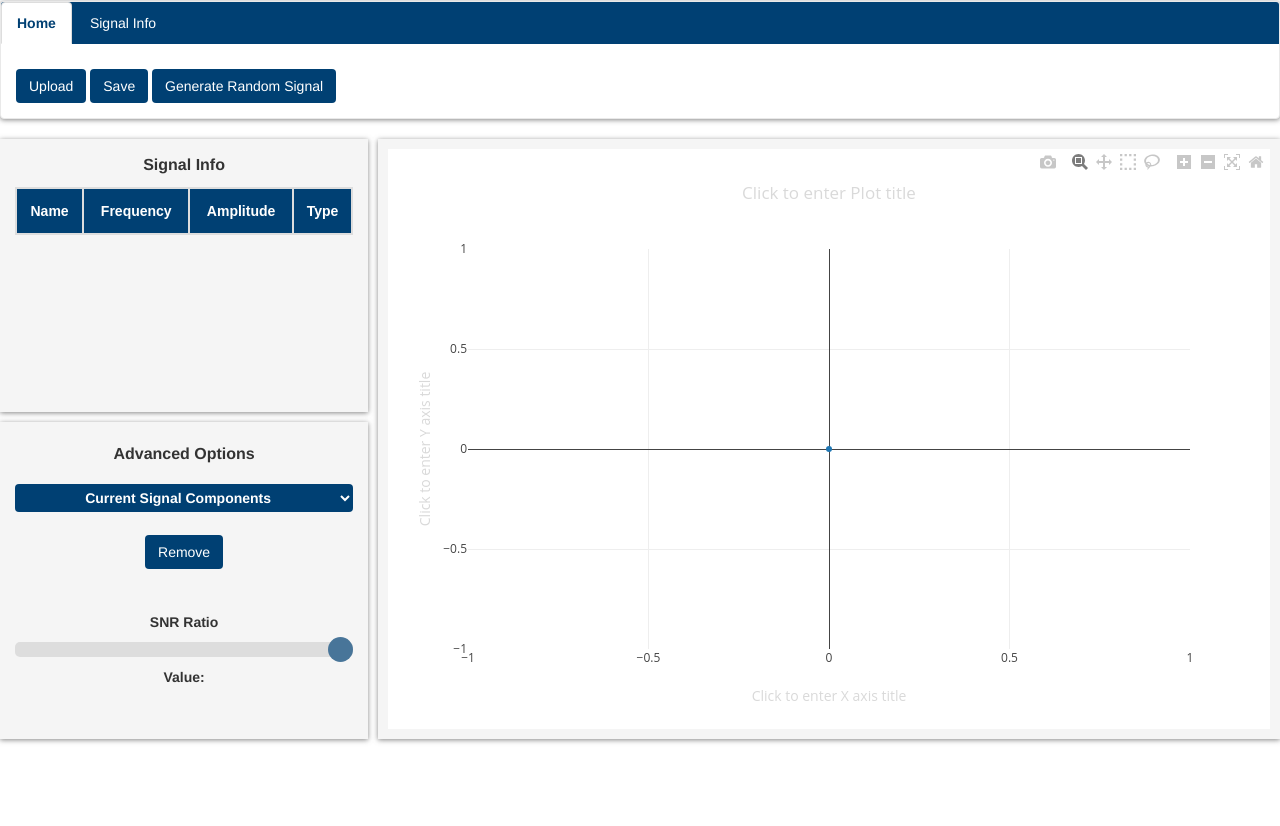
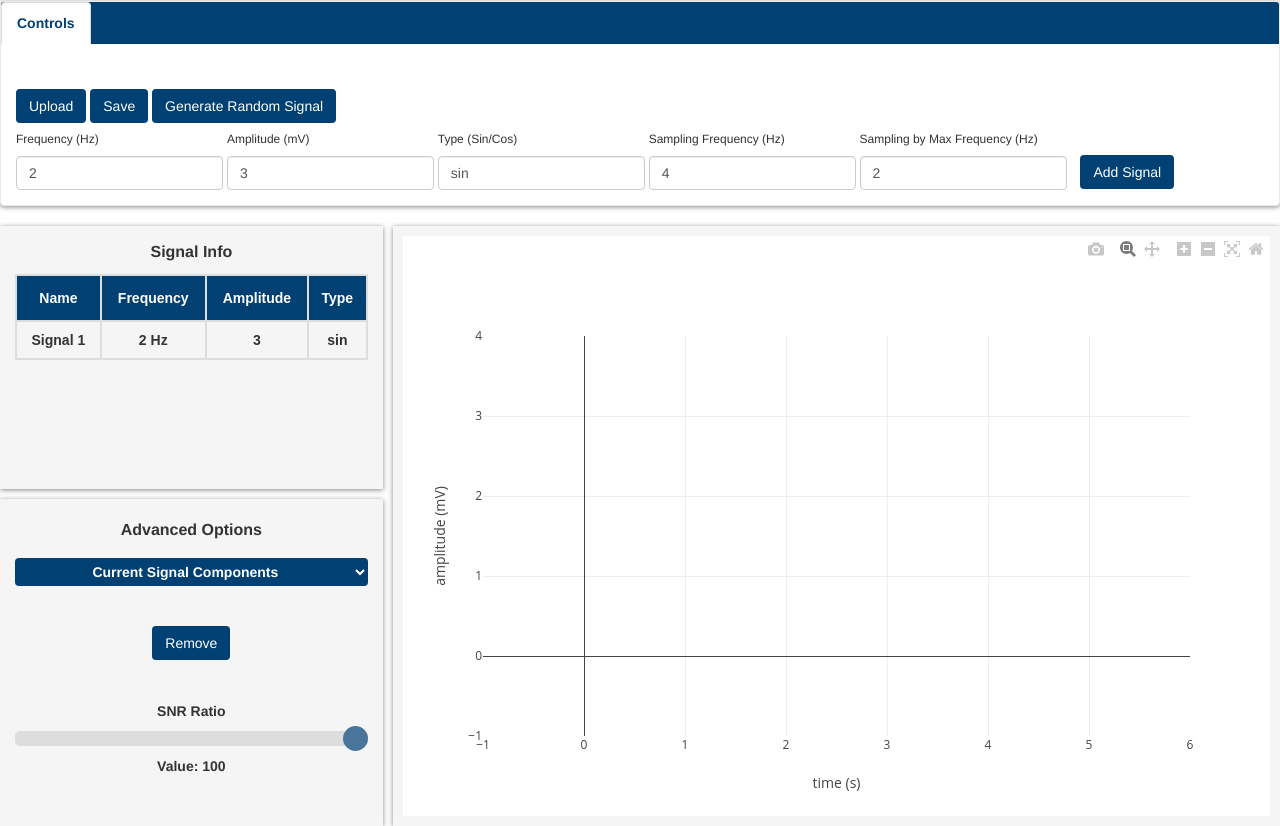
Before and after one commit to 1brahimmohamed/DSP_Task1_Team10, a Flask app: page / in a window 1280 px wide. Shown: the part 40-866 px from the top of the page. Before the commit the page ends 783 px from the top, so only its background shows below. Run offline with Flask 2, Linux system fonts and the light colour scheme; data that the repository does not hold is empty; some libraries are stand-ins or nearby versions.

Commit message:
remove the second tab

```diff
--- a/app.py
+++ b/app.py
@@ -81,7 +81,7 @@
     signal_amp_values = [float(x) for x in request.form.getlist('values[]')]
 
     # get signal type (sin or cos) from request
-    sampling_frequency = int(request.values['samplingFrequency'])
+    sampling_frequency = float(request.values['samplingFrequency'])
 
     # sample the signal
     sampled_time_values, sampled_signal_values = sample(time_values, signal_amp_values, sampling_frequency)
@@ -152,6 +152,7 @@
 
     # get A factor as SNR = signal power/ A * noise power
     # signal power = signal values ^2, noise power = noise values ^2
+    # SNR = Power(Signal)/A*Power(Noise)
     a_factor = (np.mean(signal_np**2)) / (signal_to_noise_ratio * np.mean(np.square(initial_noise)))
 
     final_noise = a_factor * initial_noise          # the signal according to the SNR
--- a/static/css/style.css
+++ b/static/css/style.css
@@ -25,7 +25,7 @@
     text-decoration: none;
     border: 0;
     opacity: 1;
-    margin-top: 10px;
+    margin-top: 3rem;
 }
 
 .btn:hover {
--- a/static/js/Generate Signal.js
+++ b/static/js/Generate Signal.js
@@ -65,7 +65,7 @@
          * **/
         this.config = {
             responsive: true,
-            editable: true,
+            editable: false,
             displaylogo: false
         };
 
@@ -98,7 +98,9 @@
     constructNewSignal(amplitude, frequency, type = 'sin') {
 
         /**  setting the coming value to this signal **/
-        this.freq = frequency;
+        if (frequency > this.freq)
+            this.freq = frequency;
+
         this.amp = amplitude;
         this.type = type;
 
@@ -136,7 +138,8 @@
                 x: xData,
                 y: yData,
                 mode: "lines",
-                type: "scatter"
+                type: "scatter",
+                freq: frequency
             }
         ];
     }
@@ -182,7 +185,12 @@
                 x: sampledX,
                 y: sampledY,
                 type: "line",
-                mode: 'markers'
+                mode: 'markers',
+                line: {
+                    color: '#008a09',
+                    width: 10
+                }
+
             }
         ]
     }
@@ -237,7 +245,7 @@
     }
 
     deleteSignal(signalName) {
-        /**  get the deleted signal fro the list   **/
+        /**  get the deleted signal from the list   **/
         let deleted = this.signalsList[signalName]
 
         /**   new values to store the response of server  **/
@@ -373,7 +381,7 @@
         /** set the plot name of the signals **/
         this.reconstructedData[0].name = 'Reconstructed'
         this.sampledData[0].name = 'Sampled'
-        this.noiseData[0].name = 'Signal with Noise'
+        this.noiseData[0].name = 'Signal'
 
         let data = []
 
@@ -455,7 +463,7 @@
         this.data[0].y = values;
 
         /**  add the signal data to the list of the signals   **/
-        this.signalsList[`Signals ${this.signalsCount}`] = [
+        this.signalsList[`Signal${this.signalsCount}`] = [
             {
                 x: this.data[0].x,
                 y: this.data[0].y,
@@ -469,7 +477,7 @@
 
         let csv = []        // create object 'csv' to store signal values
         for (let i = 0; i < x.length; ++i) {
-            csv.push([x[i], y[i]])
+            csv.push([x[i], y[i]],)
         }
         /**  object returned to be converted to CSV   **/
         return csv
--- a/static/js/Page Driver.js
+++ b/static/js/Page Driver.js
@@ -1,49 +1,8 @@
-/**************************************************************************************
- *                                  Upper Bar Handler
- **************************************************************************************/
-
-let homeTab = document.getElementById('home-tab'),
-    reconstructionTab = document.getElementById('reconstruction-tab'),
-    homeBody = document.getElementById('home-body'),
-    reconstructionBody = document.getElementById('reconstruction-body')
-
-/**
- * Toggle the bars when clicked
- * **/
-
-homeTab.onclick = function () {
-    if (!homeBody.classList.contains('active') && !homeTab.classList.contains('active')) {
-
-        // remove class active from the tab and div of reconstruction tab
-        reconstructionBody.classList.remove('active')
-        reconstructionTab.classList.remove('active')
-
-        // add class active from the tab and div of Home tab
-        homeBody.classList.add('active')
-        homeTab.classList.add('active')
-    }
-}
-
-reconstructionTab.onclick = function () {
-    if (!reconstructionBody.classList.contains('active') && !reconstructionTab.classList.contains('active')) {
-
-        // remove class active from the tab and div of Home tab
-        homeBody.classList.remove('active')
-        homeTab.classList.remove('active')
-
-
-        // add class active for the tab and div of reconstruction Tab
-        reconstructionBody.classList.add('active')
-        reconstructionTab.classList.add('active')
-    }
-
-}
-
 /**************************************************************************************
  *                                  Variables Definition
  **************************************************************************************/
 
-let signal = new GenerateSignal()
+let viewedSignal = new GenerateSignal()
 
 /**      Buttons      **/
 let generateBtn = document.getElementById('add'),
@@ -62,6 +21,7 @@
     amplitudeInputField = document.getElementById('amplitude'),
     typeInputField = document.getElementById('type'),
     samplingRateInputField = document.getElementById('sample'),
+    fMaxSamplingInputField = document.getElementById('sample-freq-max'),
     noiseInputSlider = document.getElementById('myRange')
 
 /**    Tables     **/
@@ -77,19 +37,19 @@
 async function generateSignal(freq, amp, type, sampFreq) {
 
     // generate signal
-    signal.addSignals(amp, freq, type);
+    viewedSignal.addSignals(amp, freq, type);
 
-     /**  if the sampling frequency is more than the current sampling frequency
-      *   then consider it, else it will take the old sampling frequency
-      *   (getting the max of the sampling frequencies)
-      * **/
-    if (sampFreq > signal.samplingFrequency) {
-        signal.samplingFrequency = sampFreq
+    /**  if the sampling frequency is more than the current sampling frequency
+     *   then consider it, else it will take the old sampling frequency
+     *   (getting the max of the sampling frequencies)
+     * **/
+    if (sampFreq > viewedSignal.samplingFrequency) {
+        viewedSignal.samplingFrequency = sampFreq
     }
 
     /**   create an HTML table element(row) and append it to the table   **/
-    // get signal count
-    let signalCount = signal.signalsCount
+        // get signal count
+    let signalCount = viewedSignal.signalsCount
 
     // create the element
     let item = document.createElement('tr');
@@ -107,7 +67,7 @@
 
     /**   create an HTML combo box element(option) and append it to the combo box   **/
 
-    // create the element
+        // create the element
     let option = document.createElement("option");
     option.text = ` (Signal${signalCount}) \t Frequency= ${freq}, Amplitude= ${amp}`
     option.value = `Signal${signalCount}`
@@ -118,20 +78,25 @@
     /**   decide which data to plot based on the SNR ratio selected  **/
 
     if (noiseInputSlider.value < 100) {
-        signal.addNoise(noiseInputSlider.value);
-        signal.motionPlot("canvas-1", signal.noiseData);
-        await signal.motionPlot("canvas-1", signal.noiseData);
-        signal.sampleSignal(signal.samplingFrequency, signal.noiseData);
+        viewedSignal.addNoise(noiseInputSlider.value);
+        viewedSignal.motionPlot("canvas-1", viewedSignal.noiseData);
+        await viewedSignal.motionPlot("canvas-1", viewedSignal.noiseData);
+        viewedSignal.sampleSignal(viewedSignal.samplingFrequency, viewedSignal.noiseData);
     } else {
-        signal.motionPlot("canvas-1", signal.data);         // plot signal
-        await signal.motionPlot("canvas-1", signal.data);   // animate plot
-        signal.sampleSignal(signal.samplingFrequency);                             // sample the signal
+        viewedSignal.motionPlot("canvas-1", viewedSignal.data);         // plot signal
+        await viewedSignal.motionPlot("canvas-1", viewedSignal.data);   // animate plot
+        viewedSignal.sampleSignal(viewedSignal.samplingFrequency);                             // sample the signal
     }
     // update the plot
-    signal.updateCanvas();
+    viewedSignal.updateCanvas();
 
+    frequencyInputField.value = viewedSignal.freq
+    amplitudeInputField.value = viewedSignal.amp
+    typeInputField.value = viewedSignal.type
     // set the sampling input field value to the current max sampling frequency
-    samplingRateInputField.value = signal.samplingFrequency
+    samplingRateInputField.value = viewedSignal.samplingFrequency
+    fMaxSamplingInputField.value = (viewedSignal.samplingFrequency / viewedSignal.freq)
+    fMaxSamplingInputField.disabled = false;
 }
 
 function resetSignalValues() {
@@ -140,9 +105,9 @@
      *  - deleting data from signal data arrays
      *  - return the input field value of sampling frequency to nothing
      * **/
-    signal.samplingFrequency = 0;
-    signal.freq = 0;
-    signal.amp = 0
+    viewedSignal.samplingFrequency = 0;
+    viewedSignal.freq = 0;
+    viewedSignal.amp = 0
     this.data = [
         {
             x: [],
@@ -180,6 +145,11 @@
         }
     }]
     samplingRateInputField.value = ''
+    frequencyInputField.value = ''
+    amplitudeInputField.value = ''
+    typeInputField.value = ''
+    fMaxSamplingInputField.value = ''
+    fMaxSamplingInputField.disabled = true
 }
 
 /**************************************************************************************
@@ -221,7 +191,7 @@
 saveBtn.onclick = () => {
     let myCSVObject = []
 
-    myCSVObject = signal.exportSignalToCSV(signal.reconstructedData[0].x, signal.reconstructedData[0].y)
+    myCSVObject = viewedSignal.exportSignalToCSV(viewedSignal.reconstructedData[0].x, viewedSignal.reconstructedData[0].y)
     // }
     let csv = 'x,y\n';
 
@@ -232,26 +202,26 @@
 
     // make the redirection to the download api
     redirect.href = 'data:text/csv;charset=utf-8,' + encodeURI(csv);
-    redirect.download = `Signal${signal.signalsCount}`;
+    redirect.download = `Signal${viewedSignal.signalsCount}`;
 }
 
 // Remove Signal Button
 removeSignalBtn.onclick = async () => {
 
     // if there is no signal don't do anything
-    if (signal.signalsCount === 0)
+    if (viewedSignal.signalsCount === 0)
         return;
 
-    // get sampling frequency from the inout field
+    // get sampling frequency from the input field
     let sampFreq = samplingRateInputField.value;
 
     // if the sampling frequency is empty set it to the signal sampling frequency
     if (sampFreq === '')
-        sampFreq = signal.samplingFrequency
+        sampFreq = viewedSignal.samplingFrequency
 
 
     // delete signal from the combo box
-    signal.deleteSignal(signalsComboBox.value);
+    viewedSignal.deleteSignal(signalsComboBox.value);
 
     // get the signal and remove it by its ID
     let removed = document.getElementById(signalsComboBox.value)
@@ -262,14 +232,14 @@
      *  else we plot the normal data
      * **/
 
-    if (signal.signalsCount === 0) {
+    if (viewedSignal.signalsCount === 0) {
         let data = [
             {
                 x: [0],
                 y: [0]
             }
         ];
-        await signal.motionPlot("canvas-1", data);
+        await viewedSignal.motionPlot("canvas-1", data);
         Plotly.react(
             "canvas-1",
             [
@@ -283,27 +253,42 @@
                     size: 12
                 }
             },
-            signal.config
+            viewedSignal.config
         );
+
+        /** remove the signal from the combo box **/
+        signalsComboBox.remove(signalsComboBox.selectedIndex)
 
         /** reset values of the signal object **/
         resetSignalValues()
+        return;
 
     } else if (noiseInputSlider.value < 100) {
-        signal.addNoise(noiseInputSlider.value);
-        signal.motionPlot("canvas-1", signal.noiseData);
-        await signal.motionPlot("canvas-1", signal.noiseData);
-        signal.sampleSignal(sampFreq, signal.noiseData);
-        signal.updateCanvas();
+        viewedSignal.addNoise(noiseInputSlider.value);
+        viewedSignal.motionPlot("canvas-1", viewedSignal.noiseData);
+        await viewedSignal.motionPlot("canvas-1", viewedSignal.noiseData);
+        viewedSignal.sampleSignal(sampFreq, viewedSignal.noiseData);
+        viewedSignal.updateCanvas();
 
     } else {
-        signal.motionPlot("canvas-1", signal.data);
-        await signal.motionPlot("canvas-1", signal.data);
-        signal.sampleSignal(sampFreq);
-        signal.updateCanvas();
+        viewedSignal.motionPlot("canvas-1", viewedSignal.data);
+        await viewedSignal.motionPlot("canvas-1", viewedSignal.data);
+        viewedSignal.sampleSignal(sampFreq);
+        viewedSignal.updateCanvas();
     }
     // remove the signal from the combo box
     signalsComboBox.remove(signalsComboBox.selectedIndex)
+
+    let fMax = 0;
+    for (const sig in viewedSignal.signalsList) {
+        if (viewedSignal.signalsList[sig][0].freq > fMax)
+            fMax = viewedSignal.signalsList[sig][0].freq
+    }
+
+    viewedSignal.freq = fMax;
+
+    frequencyInputField.value = fMax
+
 }
 
 
@@ -344,21 +329,21 @@
     fileReader.onload = async function (ev) {
         let csv = ev.target.result,
             parsedFile = d3.csvParse(csv)
-        signal.openSignalFromPC(parsedFile)
+        viewedSignal.openSignalFromPC(parsedFile)
 
         let option = document.createElement("option");
-        option.text = `(Signal${signal.signalsCount})`
-        option.value = `Signal${signal.signalsCount}`
+        option.text = `(Signal${viewedSignal.signalsCount})`
+        option.value = `Signal${viewedSignal.signalsCount}`
         signalsComboBox.appendChild(option)
-        signal.motionPlot('canvas-1', signal.data)
-        await signal.motionPlot('canvas-1', signal.data)
-        signal.sampleSignal(sampFreq)
-        signal.updateCanvas()
+        viewedSignal.motionPlot('canvas-1', viewedSignal.data)
+        await viewedSignal.motionPlot('canvas-1', viewedSignal.data)
+        viewedSignal.sampleSignal(sampFreq)
+        viewedSignal.updateCanvas()
 
         let item = document.createElement('tr');
-        item.setAttribute('id', `signal-table${signal.signalsCount}`);
+        item.setAttribute('id', `signal-table${viewedSignal.signalsCount}`);
         item.innerHTML = `
-                    <td>Signal ${signal.signalsCount}</td>
+                    <td>Signal ${viewedSignal.signalsCount}</td>
                     <td>XX Hz</td>
                     <td>XX </td>
                     <td>Imported</td>
@@ -373,20 +358,48 @@
     // get the sampling frequency input
     let samplingRate = samplingRateInputField.value;
     // check if it's not zero
-    if (signal.signalsCount !== 0) {
+    if (viewedSignal.signalsCount !== 0) {
         // noise applied
         if (noiseInputSlider.value < 100) {
             // sample signal with noise data
-            signal.sampleSignal(samplingRate, signal.noiseData);
+            viewedSignal.sampleSignal(samplingRate, viewedSignal.noiseData);
         } else {
             // sample the normal data
-            signal.sampleSignal(samplingRate);
+            viewedSignal.sampleSignal(samplingRate);
         }
 
+        fMaxSamplingInputField.value = (viewedSignal.samplingFrequency / viewedSignal.freq)
+
         // replot the canvas
-        signal.updateCanvas();
+        viewedSignal.updateCanvas();
     }
 };
+
+fMaxSamplingInputField.onchange = async function () {
+    let samplingFMaxRate = fMaxSamplingInputField.value;
+
+    samplingFMaxRate *= viewedSignal.freq
+
+    samplingRateInputField.value = samplingFMaxRate
+    if (samplingFMaxRate === 0) {
+        return
+    } else {
+
+        if (viewedSignal.signalsCount !== 0) {
+            // noise applied
+            if (noiseInputSlider.value < 100) {
+                // sample signal with noise data
+                viewedSignal.sampleSignal(samplingFMaxRate, viewedSignal.noiseData);
+            } else {
+                // sample the normal data
+                viewedSignal.sampleSignal(samplingFMaxRate);
+            }
+
+            // replot the canvas
+            viewedSignal.updateCanvas();
+        }
+    }
+}
 
 // noise slider change
 noiseInputSlider.onmouseup = function () {
@@ -395,20 +408,20 @@
 
     // if the sampling frequency is empty set it to the signal sampling frequency
     if (sampFreq === '')
-        sampFreq = signal.samplingFrequency
+        sampFreq = viewedSignal.samplingFrequency
 
     // set the signal SNR to the value coming from the slider
-    signal.addNoise(noiseInputSlider.value);
+    viewedSignal.addNoise(noiseInputSlider.value);
 
     // plot the noise
     // sample the new signal
-    signal.sampleSignal(sampFreq, signal.noiseData);
-    signal.updateCanvas();
+    viewedSignal.sampleSignal(sampFreq, viewedSignal.noiseData);
+    viewedSignal.updateCanvas();
 };
 
 // noise slider view the change value
 noiseInputSlider.onchange = function () {
-    snrValueText.innerHTML = noiseInputSlider.value;
+    snrValueText.innerHTML = 'Value: ' + noiseInputSlider.value;
 }
 
 /**************************************************************************************
@@ -419,8 +432,8 @@
     "canvas-1",
     [
         {
-            x: [0],
-            y: [0]
+            x: [],
+            y: []
         }
     ],
     {
@@ -428,5 +441,7 @@
             size: 12
         }
     },
-    signal.config)
+    viewedSignal.config)
 ;
+
+generateSignal(2, 3, 'sin', 4)
--- a/templates/index.html
+++ b/templates/index.html
@@ -24,14 +24,13 @@
     <div class="panel with-nav-tabs panel-primary">
         <div class="panel-heading">
             <ul class="nav nav-tabs">
-                <li class="active" id="home-tab"><a>Home</a></li>
-                <li id="reconstruction-tab"><a>Signal Info</a></li>
+                <li class="active" id="home-tab"><a>Controls</a></li>
             </ul>
         </div>
         <div class="panel-body">
             <div class="tab-content">
                 <div class="tab-pane fade in active" id="home-body">
-
+                    <div style="display: inline-block; margin-right: 8.5rem;vertical-align: top">
                         <input type="file" id="selectedFile" style="display: none;"/>
                         <input class="btn" type="button" id="upload" value="Upload"
                                onclick="document.getElementById('selectedFile').click();"/>
@@ -40,7 +39,7 @@
                         </a>
                         <button class="btn" id="generate-random">Generate Random Signal</button>
                     </div>
-                <div class="tab-pane fade in tab " id="reconstruction-body">
+                    <div style="display: inline-block;">
                         <form class="form-inline">
                             <div class="form-group">
                                 <h6>Frequency (Hz)</h6>
@@ -56,12 +55,19 @@
                             </div>
                             <div class="form-group">
                                 <h6>Sampling Frequency (Hz)</h6>
-                            <input type="number" min="0" class="form-control" id="sample" placeholder="Sample Rate">
+                                <input type="number" min="1" class="form-control" id="sample" placeholder="Sample Rate">
                             </div>
                             <div class="form-group">
-                            <button class="btn" type="button" id="add">Generate</button>
+                                <h6> Sampling by Max Frequency (Hz)</h6>
+                                <input type="number" min="1" class="form-control" id="sample-freq-max" placeholder="N Max Frequency">
+                            </div>
+                            <div class="form-group">
+                                <button class="btn" type="button" id="add" style="margin-left: 10px;margin-top: 30px;">Add Signal</button>
                             </div>
                         </form>
+                    </div>
+
+
                 </div>
             </div>
         </div>
@@ -97,7 +103,7 @@
             <div class="slider-container">
                 <p>SNR Ratio</p>
                 <input type="range" min="1" max="100" value="100" class="slider" id="myRange">
-                <p>Value: <span id="snr-value-text"></span></p>
+                <p id="snr-value-text">Value: 100</p>
             </div>
         </div>
         <div class="plotting">
```
Lines whose indentation alone changed are shown as unchanged.
